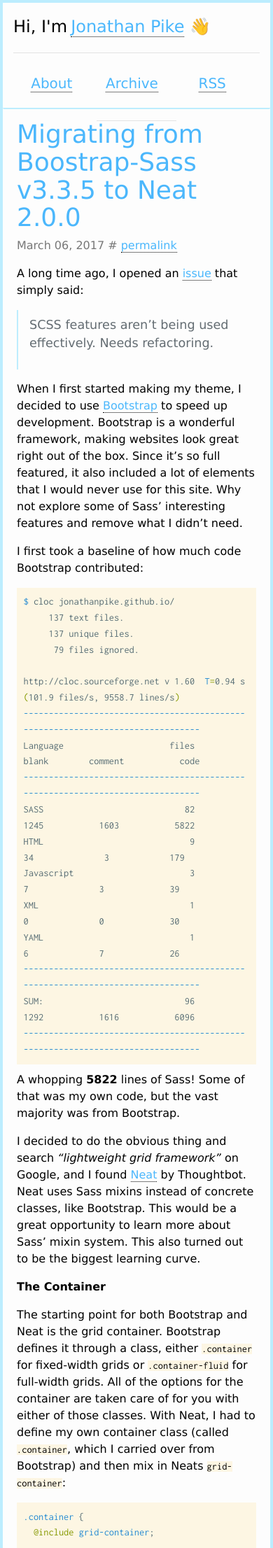
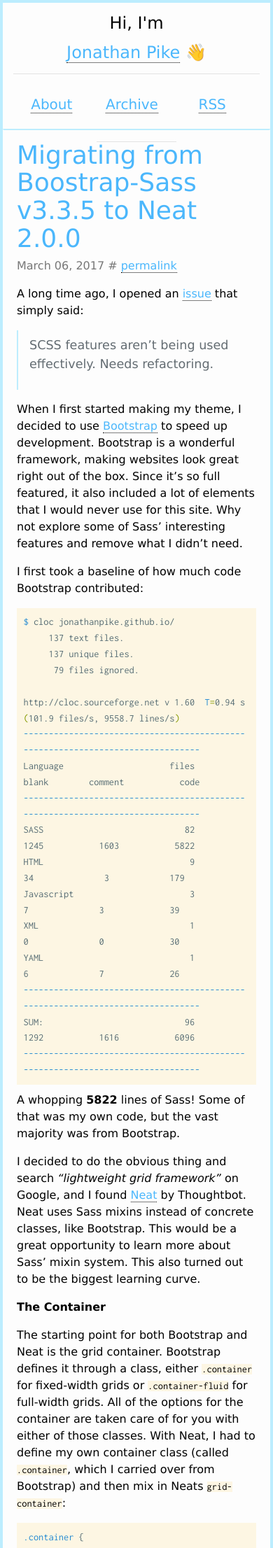
Before and after one commit to jonathanpike/jonathanpike.github.io, a Jekyll site: the page built from index.html, in a window 390 px wide. Shown: the top 2212 px of the page at 70% size. Built offline with Jekyll 4.4.1, drawn with Linux system fonts in a browser that asks for light colours; the list of posts is cut into pages by our own code.

Commit message:
Centre title in header for mobile

```diff
--- a/_sass/_header.scss
+++ b/_sass/_header.scss
@@ -22,8 +22,8 @@
 
 .namebox-title {
   @media only screen and (max-width: $screen-tablet) {
-    display: inline-block;
-    font-size: $font-size-h4
+    font-size: $font-size-h4;
+    text-align: center;
   }
 }
 
```
